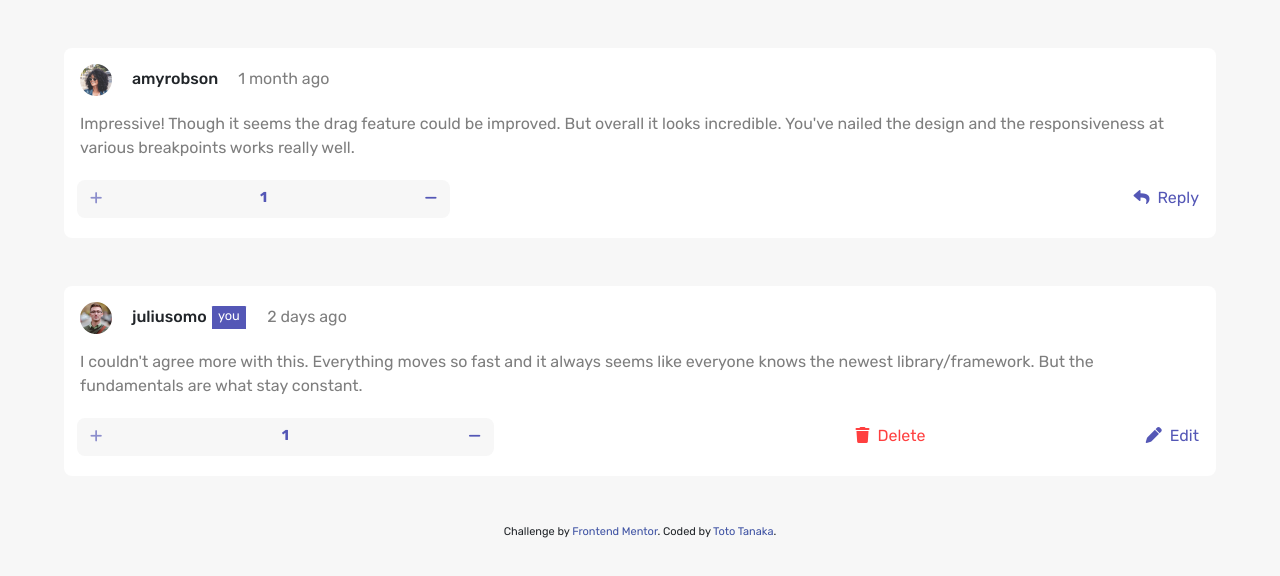
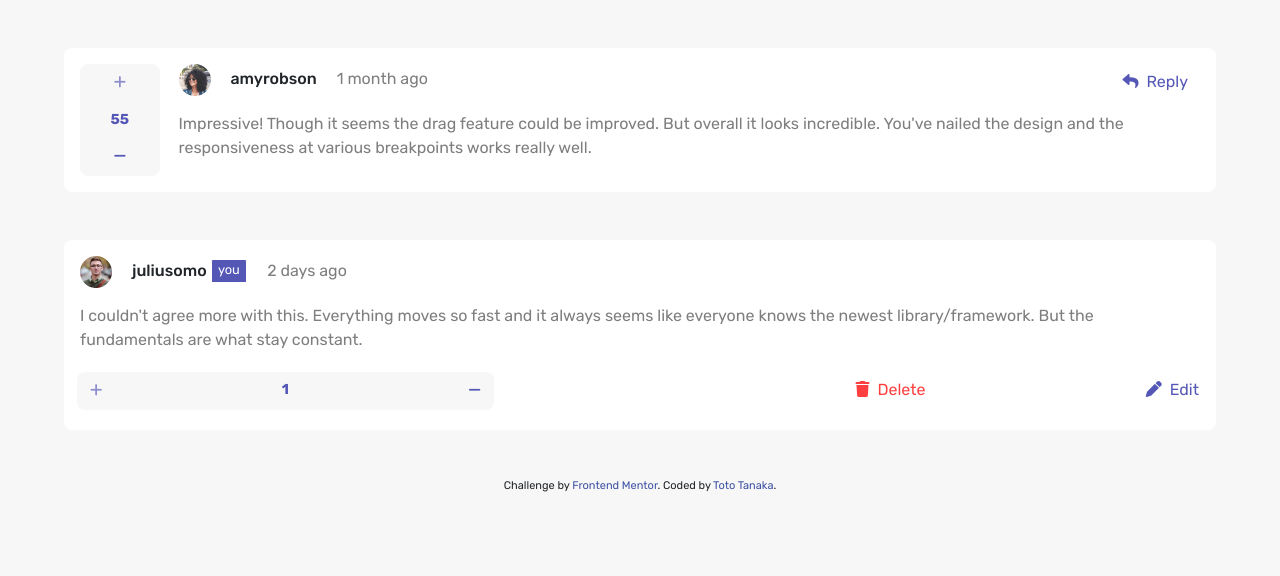
Before and after one commit to Toto-Kotaro-Tanaka/ss-interactive-comments-section, a plain HTML site: page index.html in a window 1280 px wide. Drawn offline with nearby package versions, Linux system fonts and the light colour scheme.

Commit message:
Design desktop size

```diff
--- a/index.html
+++ b/index.html
@@ -39,15 +39,38 @@
     <!-- Pull dynamic content from the data.json file -->
     <div class="container-fluit">
         <div class="card mt-5 mx-auto w--90">
+            <div class="row">
+                <div class="col-md-1 d-none d-md-inline mt-3 pr-1 pb-3">
+                    <div class="ml-3 input-group">
+                        <div class="input-group-btn mx-auto">
+                            <button type="button" class="btn btn-default btn-number" disabled="disabled" data-type="minus" data-field="quant[1]">
+                                <div class="glyphicon glyphicon-plus"><i class="fa-solid fa-plus fa-sm"></i></div>
+                            </button>
+                        </div>
+                        <div>
+                            <input type="text" name="quant[1]" class="form-control input-number font-weight-bold text-center" value="55" min="1" max="99">
+                        </div>
+                        <div class="input-group-btn mx-auto">
+                            <button type="button" class="btn btn-default btn-number" data-type="plus" data-field="quant[1]">
+                                <div class="glyphicon glyphicon-minus"><i class="fa-solid fa-minus fa-sm"></i></div>
+                            </button>
+                        </div>
+                    </div>
+                </div>
+                <div class="col-md-11">
                     <div class="p-3">
                         <img class="d-inline --avatar" src="./images/avatars/image-amyrobson.png" alt="avatar">
                         <h5 class="d-inline">amyrobson</h5>
                         <p class="d-inline --time">1 month ago</p>
+                        <a href="#" class="btn d-none d-md-inline float-md-right btn-primary --reply"><i class="fa-solid fa-reply"></i><span class="pl-2 pr-0">Reply</span></a>
                     </div>
-            <div>
+                    <div class="mb-md-3">
                         <p class="card-text --text">Impressive! Though it seems the drag feature could be improved. But overall it looks incredible. You've nailed the design and the responsiveness at various breakpoints works really well.</p>
                     </div>
-            <div class="card-body row">
+                </div>
+            </div>
+
+            <div class="card-body row d-md-none">
                 <!-- Credit: Bootsnip https://bootsnipp.com/snippets/dGWP -->
                 <div class="col m-0 --input">
                     <div class="input-group">
```
Lines whose indentation alone changed are shown as unchanged.
